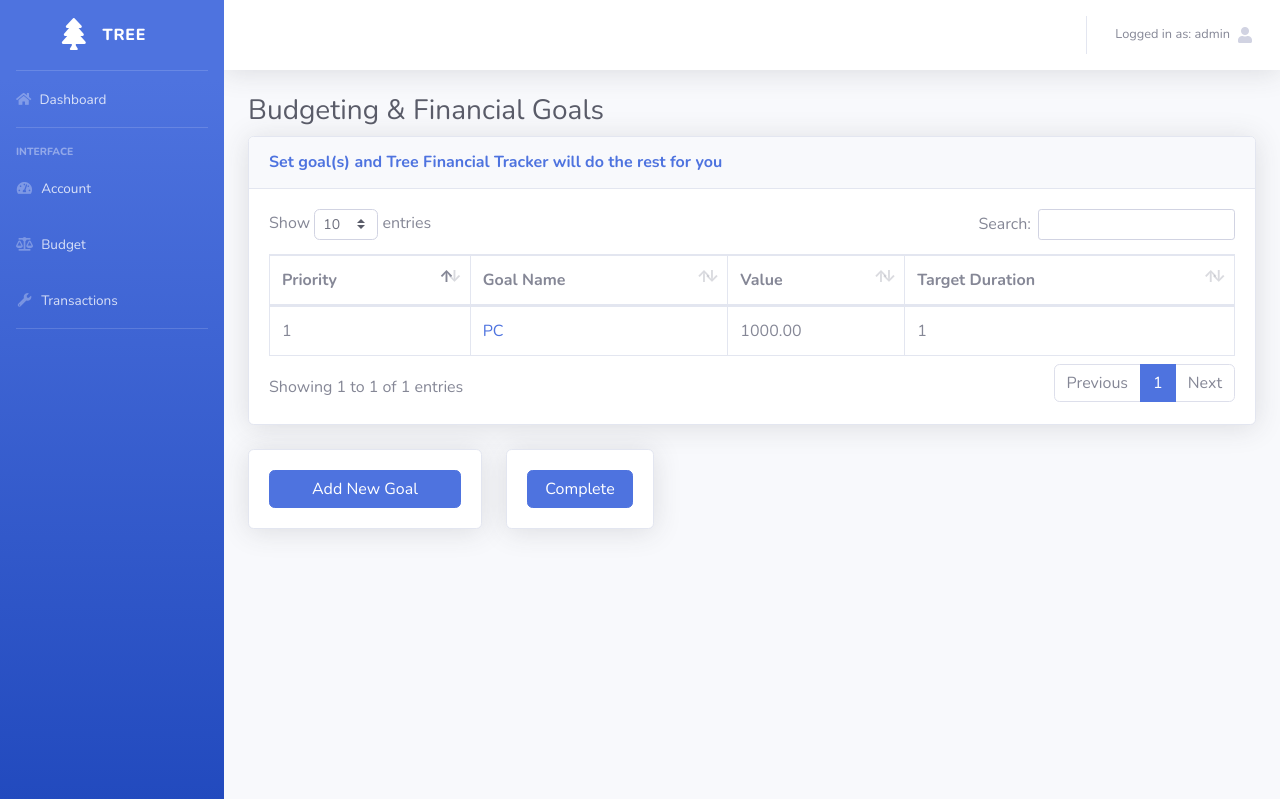
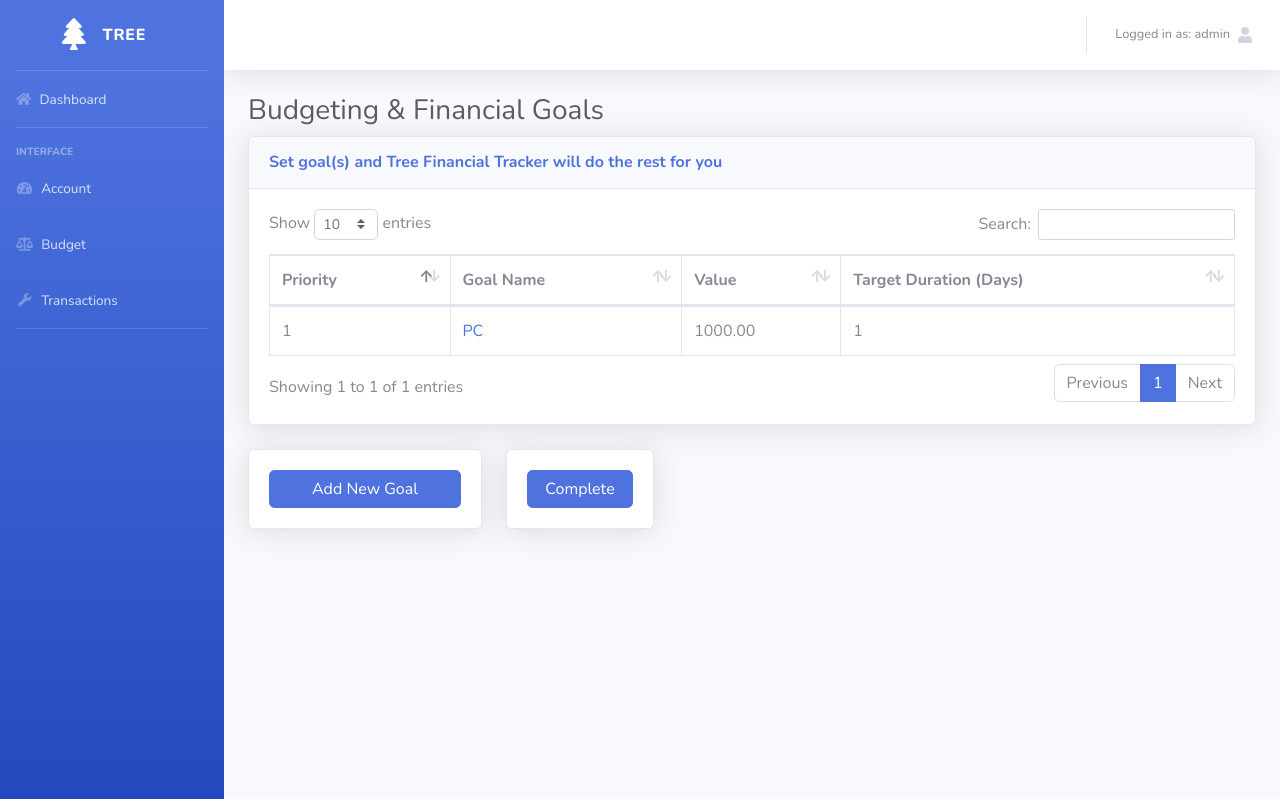
Before and after one commit to keithsim-16/sc2006-software-engineering-tree, a Django app: page /budget-set-up/ in a window 1280 px wide. Shown: the top 799 px of the page. Run offline with Django 4.2, Linux system fonts and the light colour scheme; a user stored in the database is signed in; data comes from the database, SQL or seed files in the repository; some libraries are stand-ins or nearby versions.

Commit message:
updated on small issues

```diff
--- a/src/templates/SetGoals.html
+++ b/src/templates/SetGoals.html
@@ -139,7 +139,7 @@
                 <th>Priority</th>
                 <th>Goal Name</th>
                 <th>Value</th>
-                <th>Target Duration</th>
+                <th>Target Duration (Days)</th>
               </tr>
               </tr>
             </thead>
@@ -191,7 +191,7 @@
                       </div>
                       <div class="form-group">
                         <input type="text" class="form-control form-control-lg" id="Target Duration"
-                          name="Target Duration" placeholder="Target Duration" required>
+                          name="Target Duration" placeholder="Target Duration (Days)" required>
                       </div>
                       <button class="btn btn-primary" type="submit" name="addGoals" value="1">Add New
                         Goals</button>
--- a/src/templates/budgetFinancial.html
+++ b/src/templates/budgetFinancial.html
@@ -32,7 +32,7 @@
                                 <th>Priority</th>
                                 <th>Goal Name</th>
                                 <th>Value</th>
-                                <th>Target Duration</th>
+                                <th>Target Duration (Days)</th>
                             </tr>
                         </thead>
                         <tbody>
@@ -87,7 +87,7 @@
                                     </div>
                                     <div class="form-group">
                                         <input type="text" class="form-control form-control-user"
-                                            id="exampleTargetDuration" placeholder="Target Duration"
+                                            id="exampleTargetDuration" placeholder="Target Duration (Days)"
                                             name="Target Duration">
                                     </div>
                                     <button class="btn btn-primary" type="submit" name="addNewAcct" value="1">Add New
```
